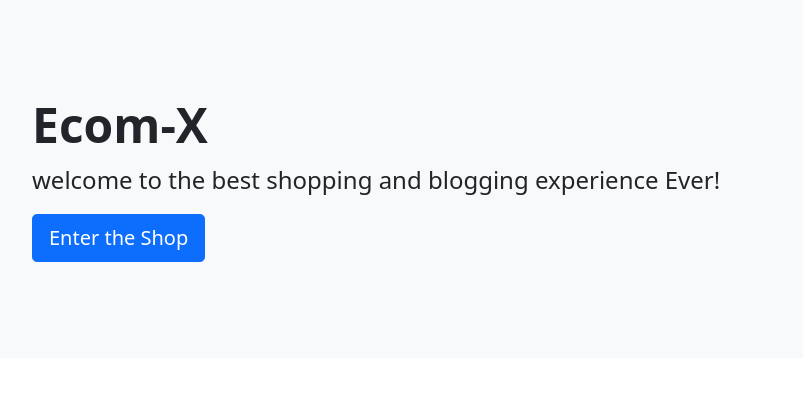
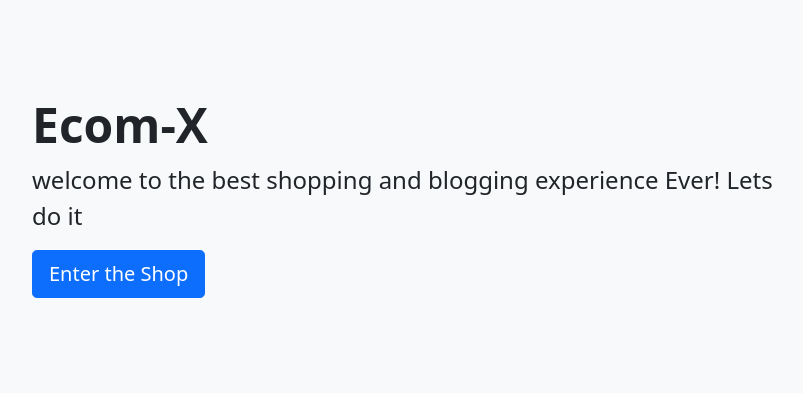
Before and after one commit to lax04/Django_EcomX, a Django app: page / in a window 1280 px wide. Shown: the top 393 px of the page, without its empty margins (28-831 px from the left). Run offline with Django 3.2, Linux system fonts and the light colour scheme.

Commit message:
main home

```diff
--- a/templates/home.html
+++ b/templates/home.html
@@ -14,7 +14,7 @@
     <div class="p-5 mb-4 bg-light rounded-3">
       <div class="container-fluid py-5">
         <h1 class="display-5 fw-bold">Ecom-X</h1>
-        <p class="col-md-8 fs-4">welcome to the best shopping and blogging experience Ever!</p>
+        <p class="col-md-8 fs-4">welcome to the best shopping and blogging experience Ever! Lets do it</p>
         <a href="shop"><button class="btn btn-primary btn-lg" type="button">Enter the Shop</button></a>
       </div>
     </div>
```
